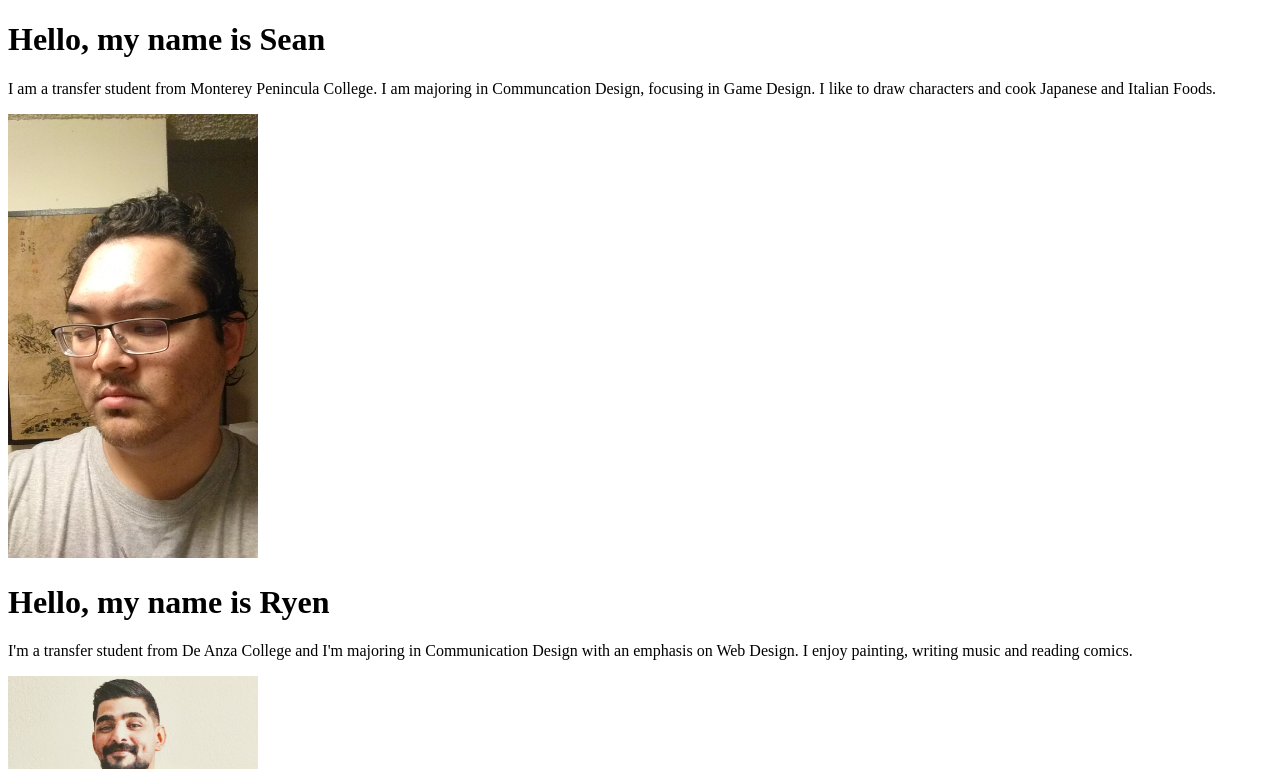
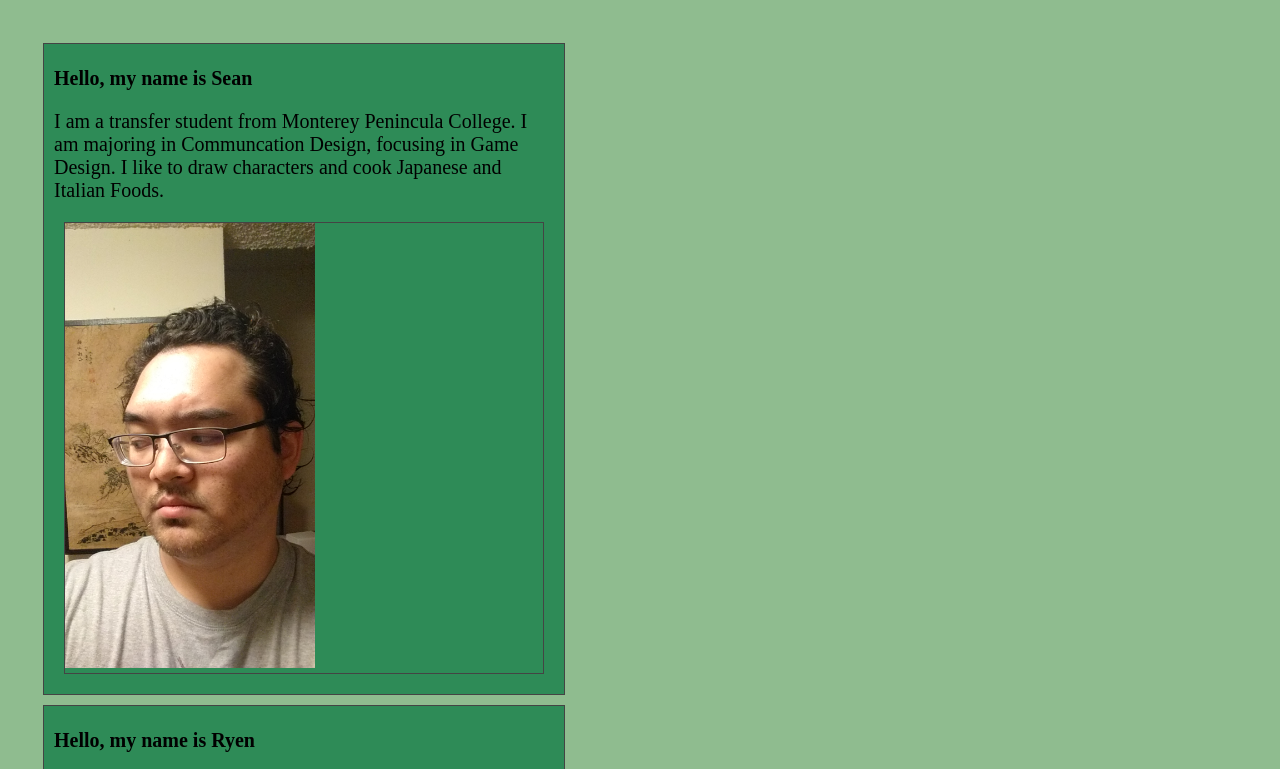
Before and after one commit to SeanBrow/cst252, a plain HTML site: page index.html in a window 1280 px wide. Shown: the top 769 px of the page. Drawn offline with Linux system fonts and the light colour scheme.

Commit message:
Lab 3 Update 0.5
Modified Index and add a CSS file to the home page.

```diff
--- a/css/site.css
+++ b/css/site.css
@@ -0,0 +1,31 @@
+element.style {
+}
+user agent stylesheet
+section {
+    display: block;
+}
+body {
+    background-color: #8FBC8F;
+    padding: 25px;
+    font-size: 15px;
+}
+
+#title { font-style: 'Times New Roman';
+Font-weight: bold;
+  font-size: 20px;
+ margin: 0 px;
+}
+
+#Pic {
+  margin : 10px;
+    border: solid 1px #444444;
+}
+#content {
+  background-color:#2E8B57;
+  Width: 500px;
+  min-height: 300px;
+  padding: 10px;
+  margin: 10px;
+  border: solid 1px #444444;
+  Font-size: 20px;
+}
--- a/index.html
+++ b/index.html
@@ -6,23 +6,24 @@
 </head>
 <body id="body">
 	<main>
-		<div>
-		<h1> Hello, my name is Sean </h2>
+		<div id="content">
+		<h1 id="title"> Hello, my name is Sean </h1>
 		<p>I am a transfer student from Monterey Penincula College. I am majoring in
 		Communcation Design, focusing in Game Design. I like to draw characters and
 	cook Japanese and Italian Foods.</p>
-	<div>
+	<div id="Pic">
 		<img src="img/Self_photo_Sean.jpg" Width= 250>
 	 </div>
 </div>
-<div>
-		<h1> Hello, my name is Ryen </h1>
+<div id="content">
+		<h1 id="title"> Hello, my name is Ryen </h1>
 		<p>I'm a transfer student from De Anza College and I'm majoring in Communication Design with an emphasis on Web Design.
 			I enjoy painting, writing music and reading comics.</p>
-		</div>
-	<div>
+
+	<div id="Pic">
 		<img src="img/rrahbarphoto1.jpg" width=250>
 		</div>
+	</div>
 	</main>
 <div>
 <h2>Labs</h2>
```
Also changed, not shown: 1 other file.
